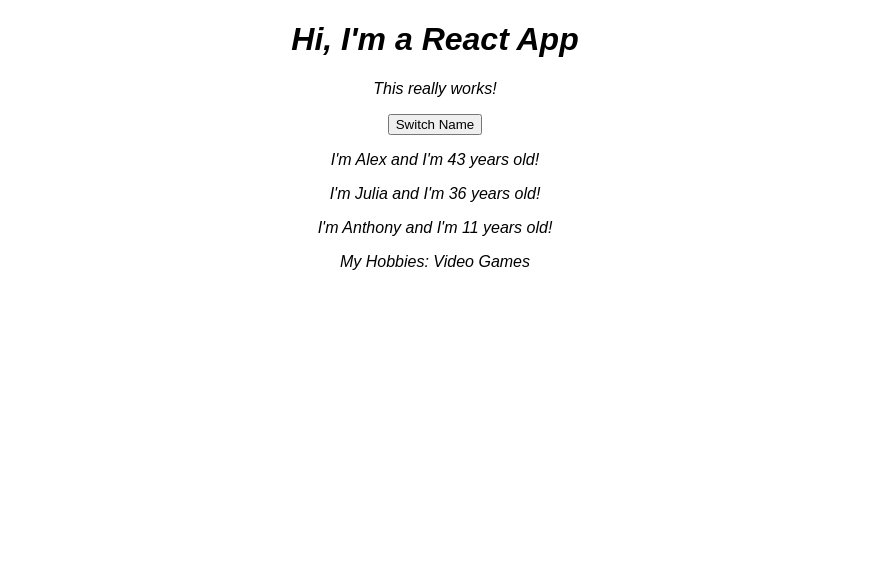
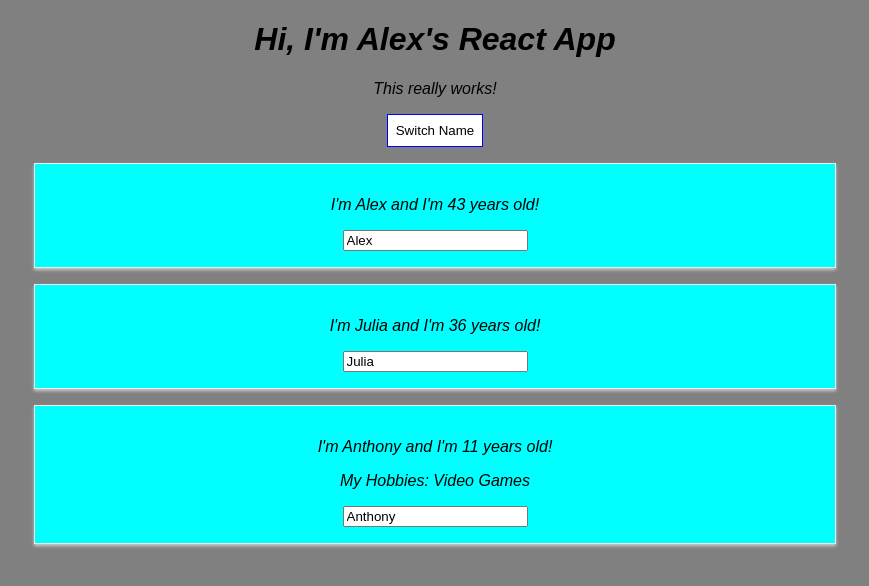
Before and after one commit to Borsbach/udemy-react-complete-guide, a React (Create React App) app: page / in a window 1280 px wide. Shown: the top 586 px of the page, without its empty margins (205-1074 px from the left). Built offline with nearby package versions, Linux system fonts and the light colour scheme.

Commit message:
first module finished

```diff
--- a/src/App.js
+++ b/src/App.js
@@ -1,41 +1,74 @@
 import React, { useState } from "react";
 import "./App.css";
-import Person from './Person/Person'
+import Person from "./Person/Person";
+// import { render } from "react-dom";
 
 const app = props => {
-  const [ personsState, setPersonsState ] = useState({
+  const [personsState, setPersonsState] = useState({
     persons: [
-      { name: 'Alex', age: 43 },
-      { name: 'Julia', age: 36 },
-      { name: 'Anthony', age: 11 }
+      { name: "Alex", age: 43 },
+      { name: "Julia", age: 36 },
+      { name: "Anthony", age: 11 }
     ],
-    otherState: 'some other value'
-  })
+    otherState: "some other value"
+  });
 
-  console.log(personsState)
+  console.log(personsState);
 
-  const switchNameHandler = () => {
+  const switchNameHandler = newName => {
     // console.log('was clicked')
     setPersonsState({
       persons: [
-        { name: 'Alexander', age: 43 },
-        { name: 'Julia', age: 36 },
-        { name: 'Anthony', age: 13 }
+        { name: newName, age: 43 },
+        { name: "Julia", age: 36 },
+        { name: "Anthony", age: 13 }
       ]
-    })
-  }
+    });
+  };
+
+  const nameChangedHandler = event => {
+    setPersonsState({
+      persons: [
+        { name: "Alex", age: 43 },
+        { name: event.target.value, age: 36 },
+        { name: "Anthony", age: 11 }
+      ]
+    });
+  };
+
+  const style = {
+    backgroundColor: "white",
+    font: "inherent",
+    border: "1px solid blue",
+    padding: "8px",
+    cursor: "pointer"
+  };
 
   return (
     <div className="App">
-      <h1>Hi, I'm a React App</h1>
+      <h1>Hi, I'm Alex's React App</h1>
       <p>This really works!</p>
-      <button onClick={switchNameHandler}>Switch Name</button>
-      <Person name={personsState.persons[0].name} age={personsState.persons[0].age} />
-      <Person name={personsState.persons[1].name} age={personsState.persons[1].age} />
-      <Person name={personsState.persons[2].name} age={personsState.persons[2].age} >My Hobbies: Video Games</Person>
+      <button style={style} onClick={() => switchNameHandler("ALEX!!")}>
+        Switch Name
+      </button>
+      <Person
+        name={personsState.persons[0].name}
+        age={personsState.persons[0].age}
+      />
+      <Person
+        name={personsState.persons[1].name}
+        age={personsState.persons[1].age}
+        click={() => switchNameHandler("Alex!")}
+        changed={nameChangedHandler}
+      />
+      <Person
+        name={personsState.persons[2].name}
+        age={personsState.persons[2].age}
+      >
+        My Hobbies: Video Games
+      </Person>
     </div>
   );
-}
-
+};
 
 export default app;
--- /dev/null
+++ b/src/Person/Person.css
@@ -0,0 +1,13 @@
+body {
+  background-color: gray;
+}
+
+.Person {
+  width: 60%;
+  margin: 16px auto;
+  border: 1px solid #eee;
+  box-shadow: 0 2px 3px #ccc;
+  padding: 16px;
+  text-align: center;
+  background-color: aqua;
+}
--- a/src/Person/Person.js
+++ b/src/Person/Person.js
@@ -1,10 +1,12 @@
 import React from 'react'
+import './Person.css'
 
 const person = (props) => {
   return (
-    <div>
-      <p>I'm {props.name} and I'm {props.age} years old!</p>
+    <div className='Person'>
+      <p onClick={props.click}>I'm {props.name} and I'm {props.age} years old!</p>
       <p>{props.children}</p>
+      <input type='text' onChange={props.changed} value={props.name} />
     </div>
   )
 }
```
